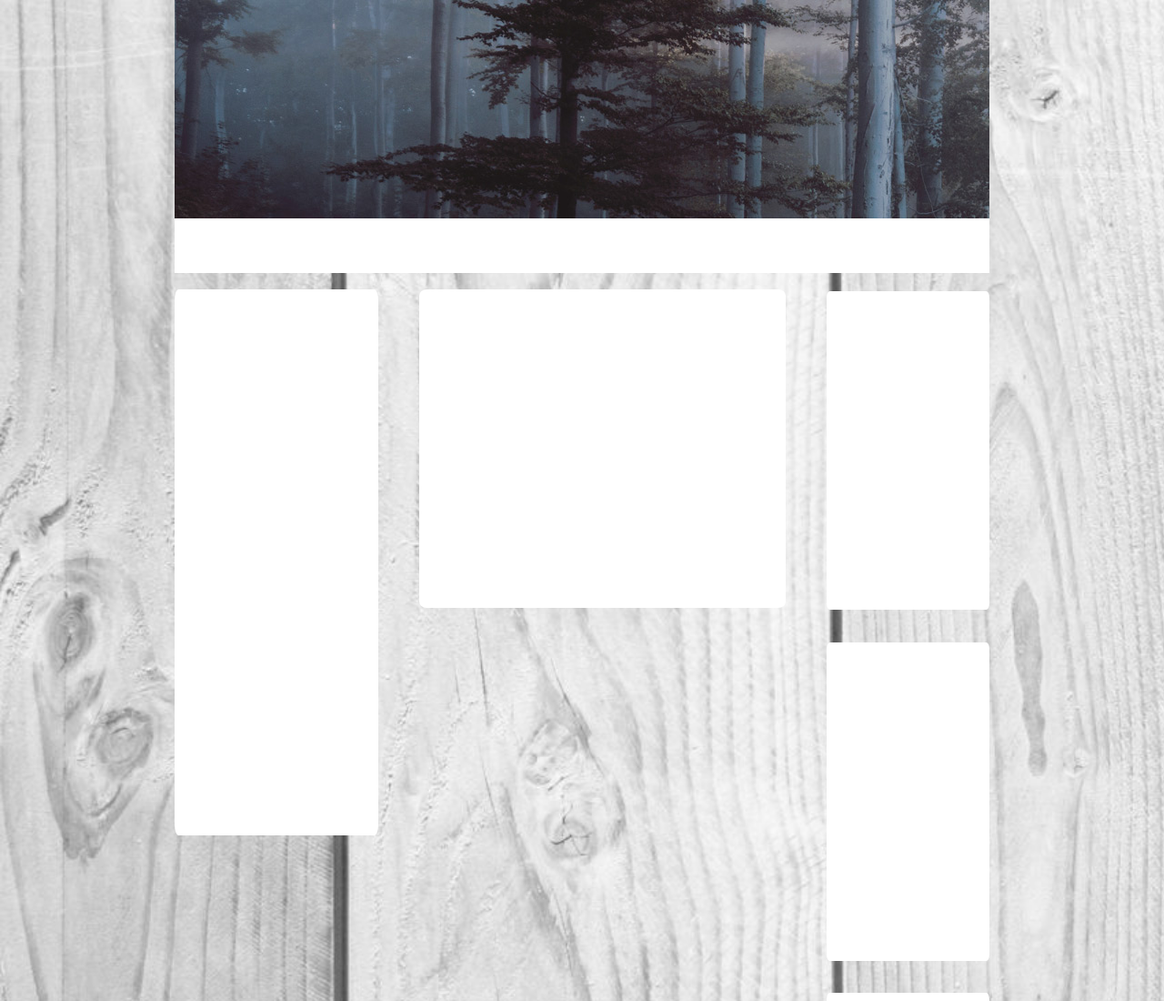
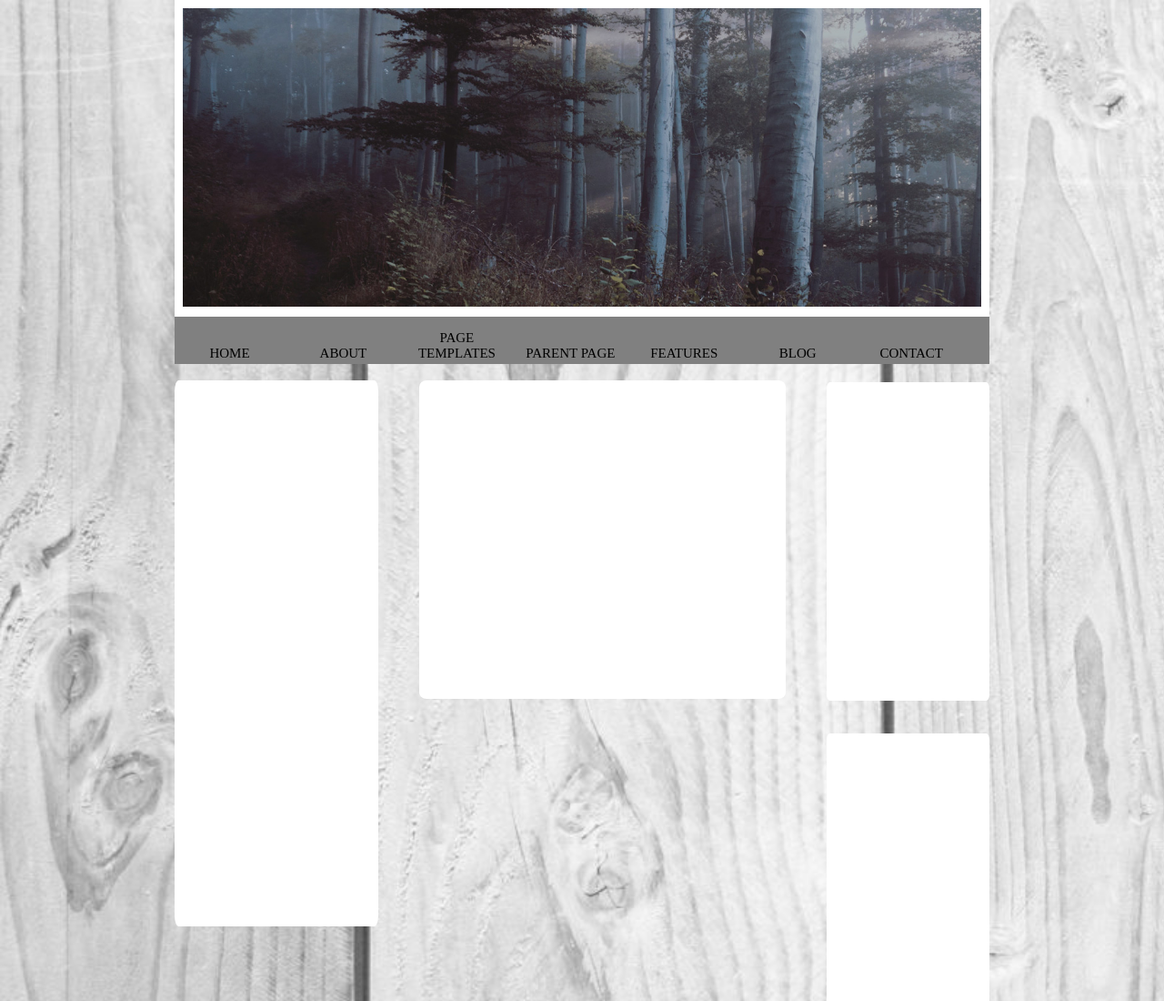
Before and after one commit to Lorenzo-ian/htmlcss-wp, a plain HTML site: page index.html in a window 1280 px wide. Shown: the top 1100 px of the page at 91% size. Drawn offline with Linux system fonts and the light colour scheme.

Commit message:
Parte superiore di layout completata

```diff
--- a/index.html
+++ b/index.html
@@ -7,8 +7,19 @@
 <body>
     <!--Corpo superiore layout-->
     <header>
+        <div class="sfondosuperiore">
+
+        </div>
         <div class="menu">
-
+            <div class="tasti">
+                <div class="tastimenu"><p>HOME</p></div>
+                <div class="tastimenu"><p>ABOUT</p></div>
+                <div class="tastimenu"><p>PAGE TEMPLATES</p></div>
+                <div class="tastimenu"><p>PARENT PAGE</p></div>
+                <div class="tastimenu"><p>FEATURES</p></div>
+                <div class="tastimenu"><p>BLOG</p></div>
+                <div class="tastimenu"><p>CONTACT</p></div>
+            </div>
         </div>
     </header>
     <!--Corpo interno layout-->
--- a/style.css
+++ b/style.css
@@ -8,18 +8,46 @@ body {
 /* Corpo header pagina */
 
 header {
-    background-image: url(immagini/sfondo.jpg);
-    height: 300px;
+    background-color: white;
+    height: 400px;
     position: relative;
     margin-bottom: 2%;
 }
 
+.sfondosuperiore {
+    background-image: url(immagini/sfondo.jpg);
+    width: 98%;
+    height: 82%;
+    background-size: cover;
+    margin: 1%;
+    position:absolute;
+}
+
 .menu {
-    background-color:white;
-    height: 60px;
+    background-color:gray;
+    height: 13%;
     position: absolute;
     bottom:0;
     width: 100%;
+}
+
+.tasti {
+    width: 100%;
+    height: 100%;
+    position: relative;
+    display: block;
+}
+
+.tastimenu {
+    width: 13.5%;
+    height: 100%;
+    display: inline-block;
+}
+
+.tastimenu p {
+    font-size: 15px;
+    text-align: center;
+
 }
 
 /* corpo centrale pagina */
```
